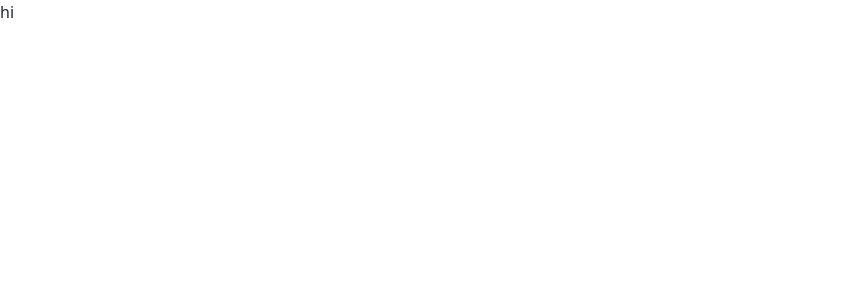
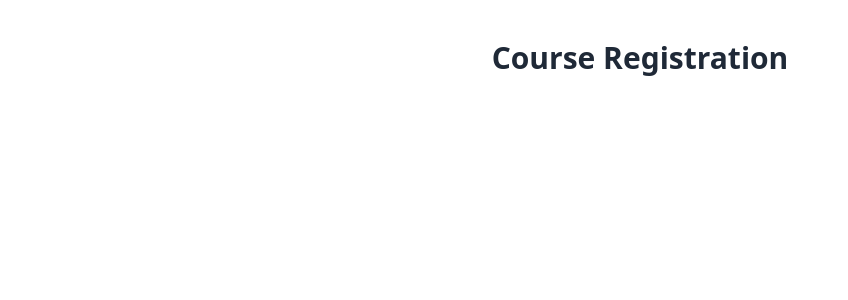
Before and after one commit to Afridi017018/Online-Course-Registration, a React (Vite) app: page / in a window 1280 px wide. Shown: the top 300 px of the page, without its empty margins (0-848 px from the left). Built offline with nearby package versions, Linux system fonts and the light colour scheme.

Commit message:
created header component

```diff
--- a/src/App.jsx
+++ b/src/App.jsx
@@ -1,4 +1,5 @@
 import { useEffect } from "react"
+import Header from "./components/Header/Header";
 
 
 import fakeData from "./FakeData/fakeData.json"
@@ -11,9 +12,15 @@ function App() {
 
   return (
     <>
-    <h1>hi</h1>
+    <div className="container mx-auto">
+    <Header />
+
+
+
+    </div>
     </>
   )
+
 }
 
 export default App
--- /dev/null
+++ b/src/components/Header/Header.jsx
@@ -0,0 +1,11 @@
+
+
+const Header = () => {
+    return (
+        <div className="text-center my-10">
+            <h1 className="text-3xl font-bold">Course Registration</h1>
+        </div>
+    );
+};
+
+export default Header;
```
Also changed, not shown: 1 other file (tests, documents, lock files or other folders).
